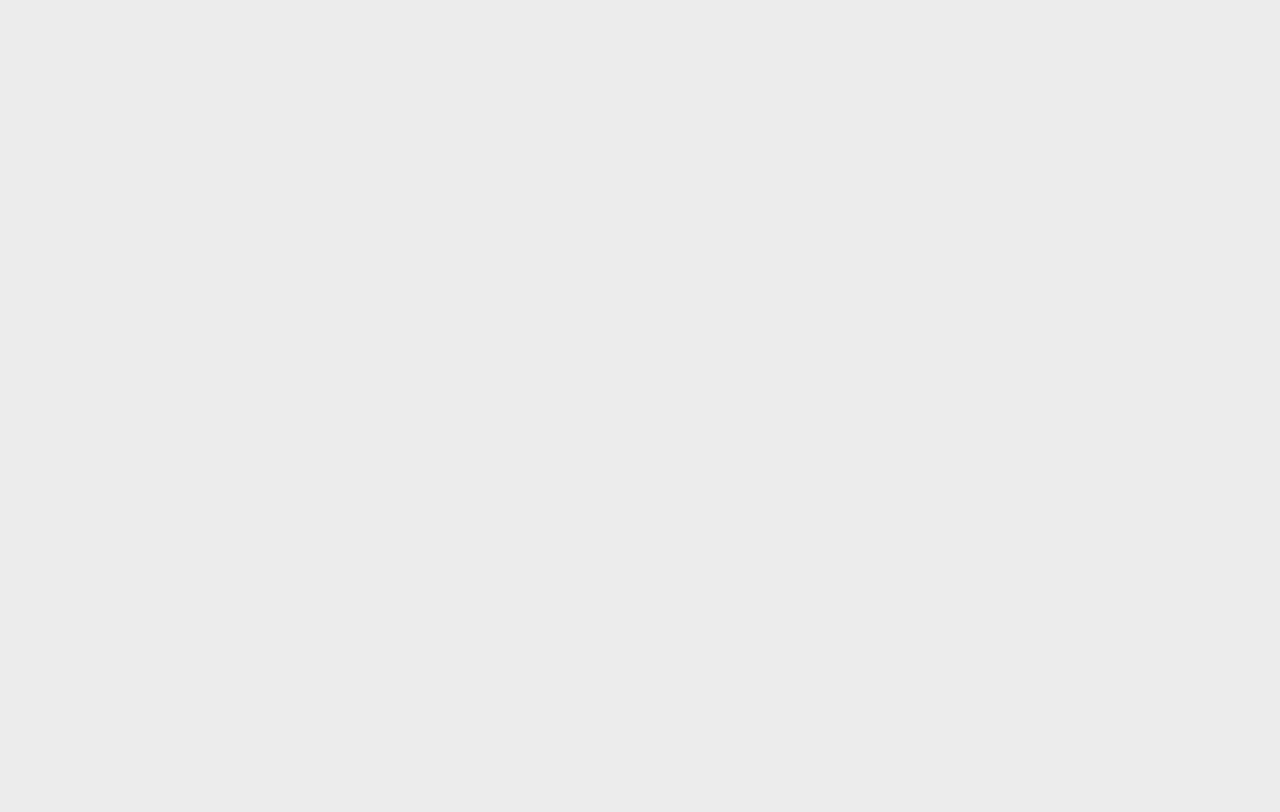
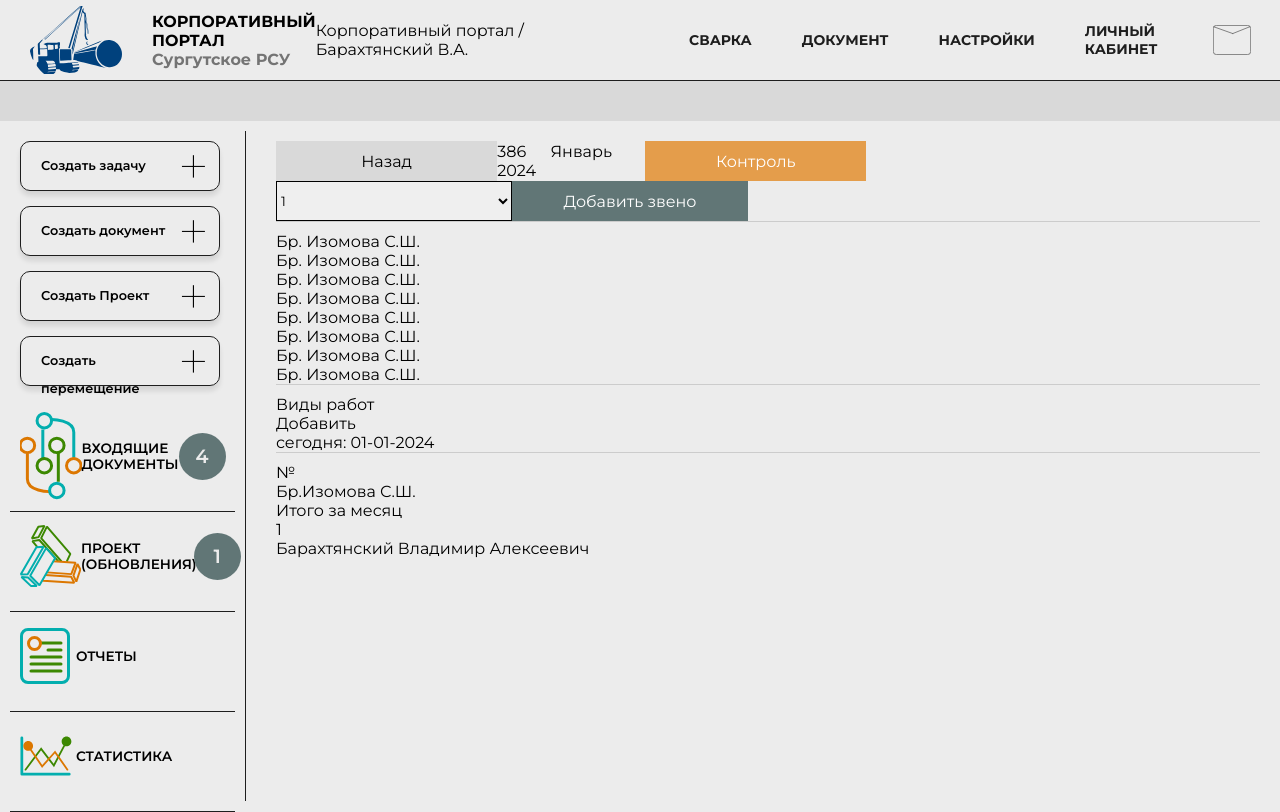
Before and after one commit to DreaMessiah/Portal, a React (Create React App) app in the folder client/: page /tabelwelding in a window 1280 px wide. Before the commit this address had no page. Built offline with nearby package versions, Linux system fonts and the light colour scheme.

Commit message:
point style tabelform

```diff
--- a/client/src/App.js
+++ b/client/src/App.js
@@ -13,6 +13,7 @@ import DocumentPage from "./pages/DocumentPage"
 import TasksPage from "./pages/TasksPage"
 import {Weldingmain} from "./pages/welding/Weldingmain";
 import {Yearwelding} from "./pages/welding/Yearwelding";
+import {Tabel} from "./pages/welding/Tabel";
 
 
 function App() {
@@ -27,6 +28,7 @@ function App() {
                   <Route path="/tasks" element={<TasksPage/>} />
                   <Route path="/welding" element={<Weldingmain />} />
                   <Route path="/obj/:id" element={<Yearwelding />} />
+                  <Route path="/tabelwelding" element={<Tabel />} />
                   <Route path="/lk" element={<MainPage/>} />
                   <Route path="/news" element={<NewsPage/>} />
                   <Route path="/selected_news/:id" element={<SelNewsPage/>} />
--- /dev/null
+++ b/client/src/components/welding/tabelwelding/Tabelform.js
@@ -0,0 +1,76 @@
+import React,{useState} from "react";
+import "./tabelform.scss";
+
+
+
+export const Tabelform = () => {
+    return (
+        <div className='right-block-tabwelding'>
+            <div className="tabwelding_header">
+                <div className="tabwelding_header_upper">
+                    <div className="tabwelding_header_upper_backbtn">Назад</div>
+                    <div className="tabwelding_header_upper_title"><span>386</span>        Январь 2024</div>
+                    <div className="tabwelding_header_upper_controlbtn">Контроль</div>
+                </div>
+                <div className="tabwelding_header_newcrewblock">
+                    <select className="tabwelding_header_newcrewblock_select">
+                        <option value="">1</option>
+                        <option value="">2</option>
+                        <option value="">3</option>
+                    </select>
+                    <div className="tabwelding_header_newcrewblock_plusbtn">Добавить звено</div>
+                </div>
+            </div>
+            <div className="tabwelding_slice"></div>
+            <div className="tabwelding_crews">
+                <div className="tabwelding_crews_block bgactive">Бр. Изомова С.Ш.</div>
+                <div className="tabwelding_crews_block">Бр. Изомова С.Ш.</div>
+                <div className="tabwelding_crews_block">Бр. Изомова С.Ш.</div>
+                <div className="tabwelding_crews_block">Бр. Изомова С.Ш.</div>
+                <div className="tabwelding_crews_block">Бр. Изомова С.Ш.</div>
+                <div className="tabwelding_crews_block">Бр. Изомова С.Ш.</div>
+                <div className="tabwelding_crews_block">Бр. Изомова С.Ш.</div>
+                <div className="tabwelding_crews_block">Бр. Изомова С.Ш.</div>
+            </div>
+            <div className="tabwelding_slice"></div>
+            <div className="tabwelding_viewswork">
+                <div className="tabwelding_viewswork_upper">
+                    <div className="tabwelding_viewswork_upper_title">Виды работ</div>
+                    <div className="tabwelding_viewswork_upper_plusbtn">Добавить</div>
+                    <div className="tabwelding_viewswork_upper_date">сегодня: 01-01-2024</div>
+                </div>
+                <div className="tabwelding_viewswork_tabel">
+                    <div className="tabwelding_viewswork_tabel_strock">
+                        <div className="tabwelding_viewswork_tabel_strock_head"></div>
+                        <div className="tabwelding_viewswork_tabel_strock_calendar"></div>
+                        <div className="tabwelding_viewswork_tabel_strock_itogy"></div>
+                        <div className="tabwelding_viewswork_tabel_strock_project"></div>
+                        <div className="tabwelding_viewswork_tabel_strock_start"></div>
+                        <div className="tabwelding_viewswork_tabel_strock_delta"></div>
+                        <div className="tabwelding_viewswork_tabel_strock_norma"></div>
+                        <div className="tabwelding_viewswork_tabel_strock_cover"></div>
+                        <div className="tabwelding_viewswork_tabel_strock_complite"></div>
+                    </div>
+                </div>
+            </div>
+            <div className="tabwelding_slice"></div>
+            <div className="tabwelding_tabel">
+                <div className="tabwelding_tabel_upper"></div>
+                <div className="tabwelding_tabel_tabelman">
+                    <div className="tabwelding_tabel_tabelman_upper">
+                        <div className="tabwelding_tabel_tabelman_upper_num">№</div>
+                        <div className="tabwelding_tabel_tabelman_upper_fio"></div>
+                        <div className="tabwelding_tabel_tabelman_upper_title">Бр.Изомова С.Ш.</div>
+                        <div className="tabwelding_tabel_tabelman_upper_itogy">Итого за месяц</div>
+                    </div>
+                    <div className="tabwelding_tabel_tabelman_strock">
+                        <div className="tabwelding_tabel_tabelman_strock_num">1</div>
+                        <div className="tabwelding_tabel_tabelman_strock_fio">Барахтянский Владимир Алексеевич</div>
+                        <div className="tabwelding_tabel_tabelman_strock_calendar"></div>
+                        <div className="tabwelding_tabel_tabelman_strock_itogy"></div>
+                    </div>
+                </div>
+            </div>
+        </div>
+    )
+}
--- /dev/null
+++ b/client/src/components/welding/tabelwelding/tabelform.scss
@@ -0,0 +1,68 @@
+.right-block-tabwelding{
+  display: flex;
+  flex-direction: column;
+  padding: 20px;
+  width: 100%;
+}
+
+.tabwelding_slice{
+  width: 100%;
+  height: 1px;
+  background: #CCC;
+  margin-bottom: 10px;
+}
+
+.tabwelding_header{
+  display: flex;
+  flex-direction: column;
+  width: 100%;
+
+  .tabwelding_header_upper{
+    display: flex;
+    justify-content: space-between;
+    width: 60%;
+    align-items: center;
+    .tabwelding_header_upper_backbtn{
+      width: 236px;
+      height: 40px;
+      background: #D9D9D9;
+      display: flex;
+      justify-content: center;
+      align-items: center;
+    }
+    .tabwelding_header_upper_title{
+        span{
+          margin-right: 20px;
+        }
+    }
+    .tabwelding_header_upper_controlbtn{
+      width: 236px;
+      height: 40px;
+      background: #E49D4B;
+      display: flex;
+      justify-content: center;
+      align-items: center;
+      color: #FFF;
+    }
+  }
+  .tabwelding_header_newcrewblock{
+
+    display: flex;
+    justify-content: flex-start;
+    align-items: center;
+    .tabwelding_header_newcrewblock_select{
+      width: 236px;
+      height: 40px;
+      border: 1px solid #000;
+    }
+    .tabwelding_header_newcrewblock_plusbtn{
+      width: 236px;
+      height: 40px;
+      background: #617676;
+      display: flex;
+      justify-content: center;
+      align-items: center;
+      color: #FFF;
+    }
+  }
+}
--- a/client/src/components/welding/yearmounth/Viewobj.js
+++ b/client/src/components/welding/yearmounth/Viewobj.js
@@ -1,5 +1,6 @@
 import React,{useState} from "react";
 import "./viewobj.scss";
+import {Link} from "react-router-dom";
 
 const arr_years = ['2024', '2023'];
 
@@ -140,10 +141,10 @@ export const Viewobj = () => {
                 <div className='ymwelding_years_body'>{  arr_tabel.map((mounth,index) => (
                     <div key={index}>
                         {year === mounth.year ?
-                        <div  className='ymwelding_years_body_mounth'>
+                        <Link key={index} to={`/tabelwelding`} className='ymwelding_years_body_mounth'>
                             <div className='ymwelding_years_body_mounth_text'>{mounth.mounth}</div>
-                            <div className='ymwelding_years_body_mounth_settings'> ... </div>
-                        </div>
+                            <Link key={index} to={`/tabelwelding/`} className='ymwelding_years_body_mounth_settings'> ... </Link>
+                        </Link>
                          : '' }
                     </div>
                         ))}
--- /dev/null
+++ b/client/src/pages/welding/Tabel.js
@@ -0,0 +1,74 @@
+import React, {useEffect, useRef} from "react";
+import Navbar from "../../components/Navbar";
+import Createobj from "../../components/CreateObj";
+import LeftMenuObj from "../../components/LeftMenuObj";
+import {Tabelform} from "../../components/welding/tabelwelding/Tabelform";
+
+
+
+export const Tabel = () => {
+
+    // const params = new URLSearchParams(window.location.search).get(
+    //     "id",
+    //     "mounth",
+    //     "year"
+    // );
+
+    const mass_create = [
+        {
+            link:'/',
+            text:'Создать задачу'
+        },
+        {
+            link:'/',
+            text:'Создать документ'
+        },
+        {
+            link:'/',
+            text:'Создать Проект'
+        },
+        {
+            link:'/',
+            text:'Создать перемещение'
+        }
+    ]
+    const menu_mass = [
+        {
+            link:'/main',
+            text:'Входящие документы',
+            img:'menuimg1',
+            num:4
+        },{
+            link:'/main',
+            text:'Проект (Обновления)',
+            img:'menuimg2',
+            num:1
+        },{
+            link:'/main',
+            text:'Отчеты',
+            img:'menuimg3',
+            num:0
+        },{
+            link:'/main',
+            text:'Статистика',
+            img:'menuimg4',
+            num:0
+        },
+    ]
+
+    return (
+        <div className='container'>
+            <Navbar/>
+            <div id='DocumentPage' >
+                <div className='left_block'>
+                    <Createobj mass={mass_create} />
+                    <LeftMenuObj mass={menu_mass} />
+                </div>
+
+                <Tabelform />
+
+            </div>
+
+        </div>
+    )
+}
```
